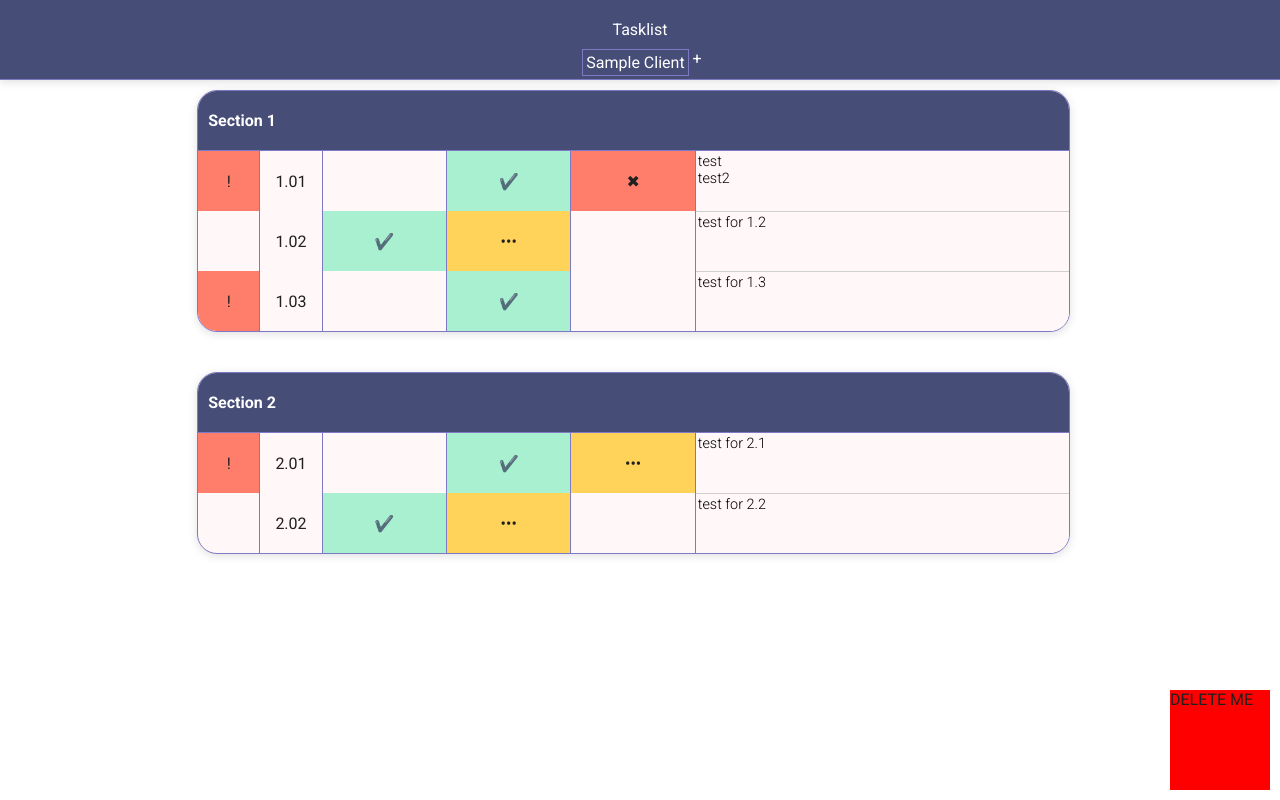
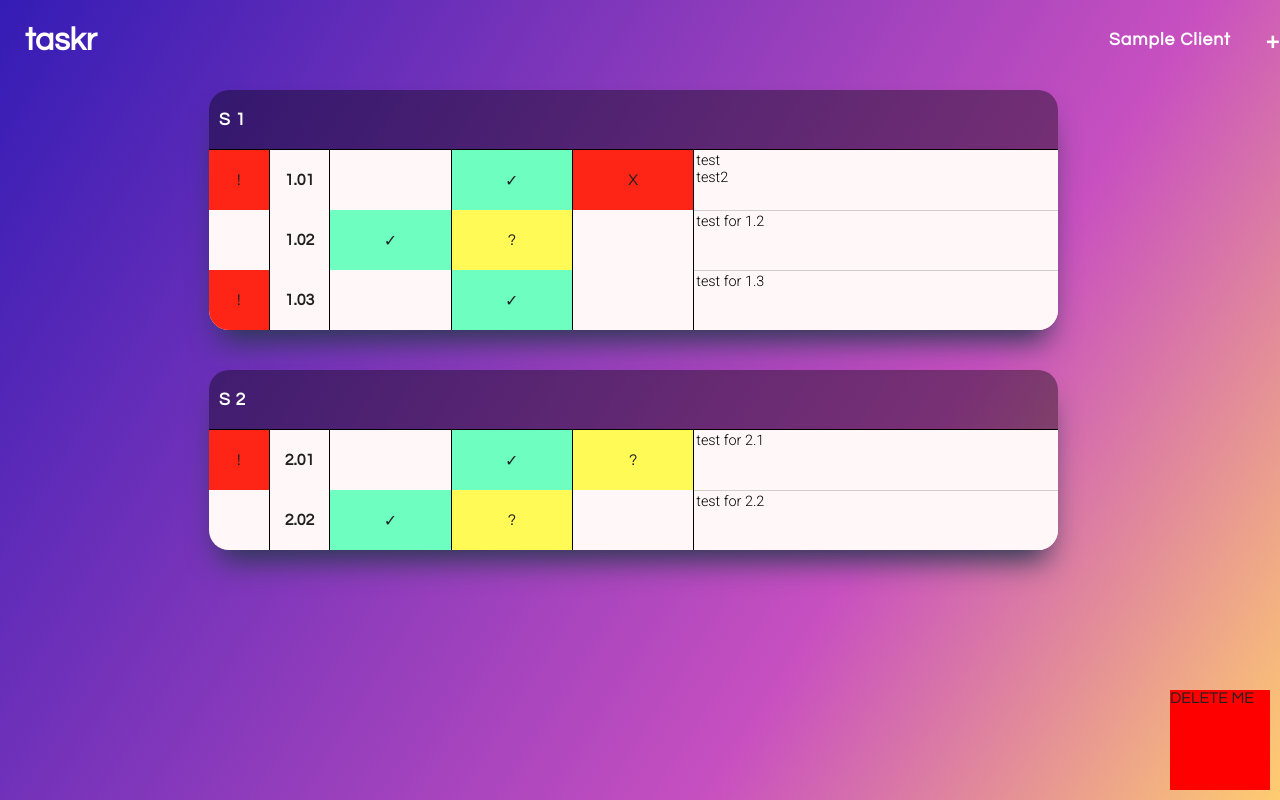
Before and after one commit to austinmpask/taskr, a plain HTML site: page index.html in a window 1280 px wide. Drawn offline with Linux system fonts and the light colour scheme.

Commit message:
visual improvements

```diff
--- a/index.html
+++ b/index.html
@@ -8,12 +8,20 @@
     href="https://fonts.googleapis.com/css2?family=Poppins:wght@400;500;700&family=Roboto:ital,wght@0,100;0,300;0,400;0,500;0,700;0,900;1,100;1,300;1,400;1,500;1,700;1,900&display=swap"
     rel="stylesheet"
   />
+  <link
+    href="https://fonts.googleapis.com/css2?family=Archivo+Black&family=Questrial&family=Quicksand:wght@300..700&display=swap"
+    rel="stylesheet"
+  />
 </head>
 <body>
   <div class="topbar" id="topbar">
-    <span>Tasklist</span>
+    <div class="logo">
+      <span>taskr</span>
+    </div>
     <div class="clientlist" id="clientlist">
-      <div class="add" id="addClient">+</div>
+      <div class="add" id="addClient">
+        <span>+</span>
+      </div>
     </div>
   </div>
   <div class="content" id="content">
--- a/script.js
+++ b/script.js
@@ -18,9 +18,9 @@ let currentClient = 0;
 
 const colorCodes = {
   0: "#fff7f8", //White
-  1: "#a9f0d1", //Green
-  2: "#ffd25a", //Yellow
-  3: "#ff7e6b", //Red
+  1: "#6effc0", //Green
+  2: "#fffa56", //Yellow
+  3: "#ff2516", //Red
   4: "#fff7f8", //Whitish
   5: "#464d77", //Dark blue
 };
@@ -46,7 +46,7 @@ function createHeader(item, sectionNumber) {
   const container = document.createElement("div");
   container.classList.add("containerheader");
   const span = document.createElement("span");
-  span.innerHTML = `Section ${sectionNumber}`;
+  span.innerHTML = `S ${sectionNumber}`;
   container.appendChild(span);
   item.appendChild(container);
 }
@@ -71,13 +71,13 @@ function rotateCheckbox(checkbox, state) {
 
   switch (state) {
     case 0:
-      checkbox.innerHTML = "✔️";
+      checkbox.innerHTML = "✓";
       break;
     case 1:
-      checkbox.innerHTML = "•••";
+      checkbox.innerHTML = "?";
       break;
     case 2:
-      checkbox.innerHTML = "✖";
+      checkbox.innerHTML = "X";
       break;
     case -1:
       checkbox.innerHTML = "";
--- a/styles.css
+++ b/styles.css
@@ -1,12 +1,21 @@
 :root {
-  --std-border: 1px solid rgb(125, 121, 196);
+  --std-border: 1px solid rgb(0, 0, 0);
   --light-border: 1px solid rgb(207, 207, 207);
   --font-color: rgb(32, 32, 32);
-  --std-shadow: rgba(99, 99, 99, 0.2) 0px 2px 8px 0px;
+  --std-shadow: rgb(38, 57, 77) 0px 20px 30px -10px;
 }
 
 html {
   margin: 0;
+  height: 100%;
+  background-size: cover;
+  background-color: #341cb5;
+  background-image: linear-gradient(
+    122deg,
+    #341cb5 0%,
+    #c850c0 68%,
+    #ffcc70 100%
+  );
 }
 
 body {
@@ -14,11 +23,10 @@ body {
   flex-direction: column;
   width: 99vw;
   margin: 0;
-  font-family: "Roboto", sans-serif;
-  font-weight: 400;
+  font-family: "Questrial", sans-serif;
+  font-weight: 500;
   font-style: normal;
   color: var(--font-color);
-  background-color: rgb(255, 255, 255);
 }
 
 textarea {
@@ -39,36 +47,83 @@ textarea:focus {
 .topbar {
   position: fixed;
   z-index: 1;
-  display: flex;
-  flex-direction: column;
-  align-items: center;
+  display: grid;
+  grid-template-columns: 1fr 8fr;
   height: 80px;
   width: 100%;
-  padding: 10px 0px;
-  border-bottom: var(--std-border);
+  /* padding: 10px 0px; */
+  /* border-bottom: var(--std-border); */
   box-sizing: border-box;
-  background-color: #464d77;
+  /* background-color: #000000; */
   color: white;
 
-  box-shadow: var(--std-shadow);
+  /* box-shadow: var(--std-shadow); */
 }
 
 .topbar span {
-  padding: 10px;
+  padding-left: 20px;
+  font-size: 2em;
+  font-weight: 600;
+}
+
+.logo {
+  display: flex;
+  flex-direction: row;
+  align-items: center;
+  margin-left: 5px;
 }
 
 .clientlist {
   display: flex;
   flex-direction: row;
+  justify-content: flex-end;
+  align-items: center;
+  letter-spacing: 1px;
 }
 
-.clientbutton,
-.clientadd {
-  border: var(--std-border);
+.clientlist * {
+  height: 50%;
+}
+
+.clientbutton {
   box-sizing: border-box;
-  padding: 3px;
-  margin: 0px 4px;
+  /* margin: 0px 4px; */
+  font-size: 1.1em;
+  font-weight: 600;
+  padding: 0px 15px;
   cursor: pointer;
+  display: flex;
+  flex-direction: column;
+  justify-content: center;
+  height: 50%;
+}
+
+.clientbutton:hover {
+  background-image: linear-gradient(
+    to top,
+    rgba(255, 255, 255, 0.322),
+    rgba(0, 0, 0, 0)
+  );
+}
+
+.add {
+  width: auto;
+  font-size: 1.5em;
+  display: flex;
+  flex-direction: column;
+  justify-content: center;
+  align-items: center;
+  cursor: pointer;
+  /* padding: 3px 10px; */
+  /* margin: 0 4px; */
+  font-weight: 500;
+}
+.add span {
+  font-size: 1em;
+  display: flex;
+  flex-direction: column;
+  justify-content: center;
+  align-items: center;
 }
 
 .content {
@@ -93,9 +148,11 @@ textarea:focus {
   display: flex;
   flex-direction: row;
   align-items: center;
-  background-color: #464d77;
-  color: white;
-  font-weight: bold;
+  background-color: #00000065;
+  color: rgb(255, 255, 255);
+  font-weight: 600;
+  font-size: 1.1em;
+  letter-spacing: 1px;
 }
 
 .containerheader * {
@@ -113,14 +170,15 @@ textarea:focus {
   border-right: var(--std-border);
   box-sizing: border-box;
   padding: 0px 15px;
+  font-weight: 600;
 }
 
 .sectionbox {
-  border: var(--std-border);
+  /* border: var(--std-border); */
   box-sizing: border-box;
   border-radius: 20px;
   overflow: hidden;
-  background-color: #fff7f8;
+  /* background-color: #fff7f8; */
   box-shadow: var(--std-shadow);
 }
 
@@ -131,6 +189,9 @@ textarea:focus {
   justify-content: center;
 }
 
+.container {
+  background-color: #fff7f8;
+}
 .followup-marker {
   font-size: 1em;
   border-right: var(--std-border);
```
